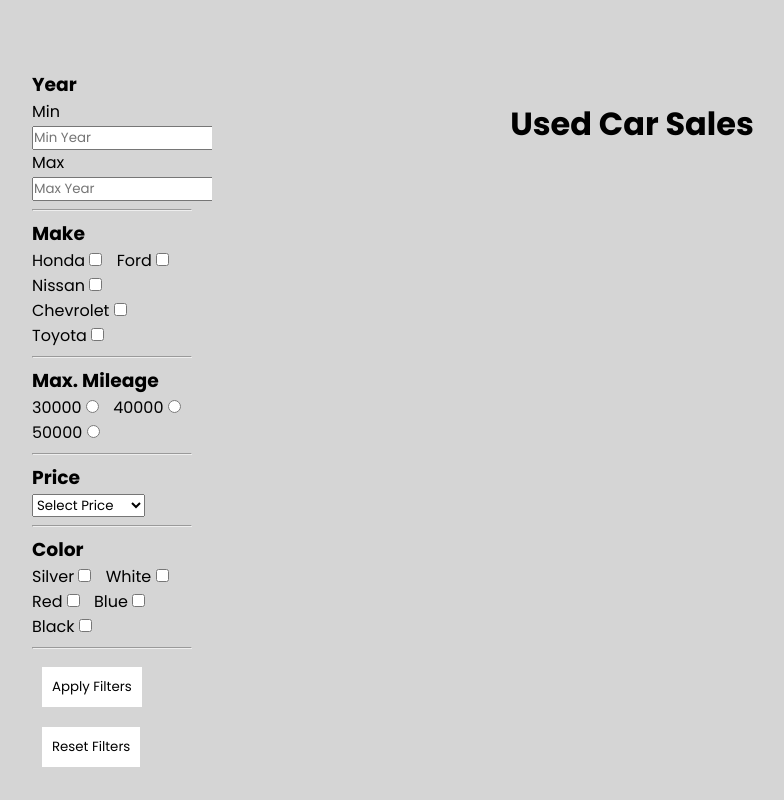
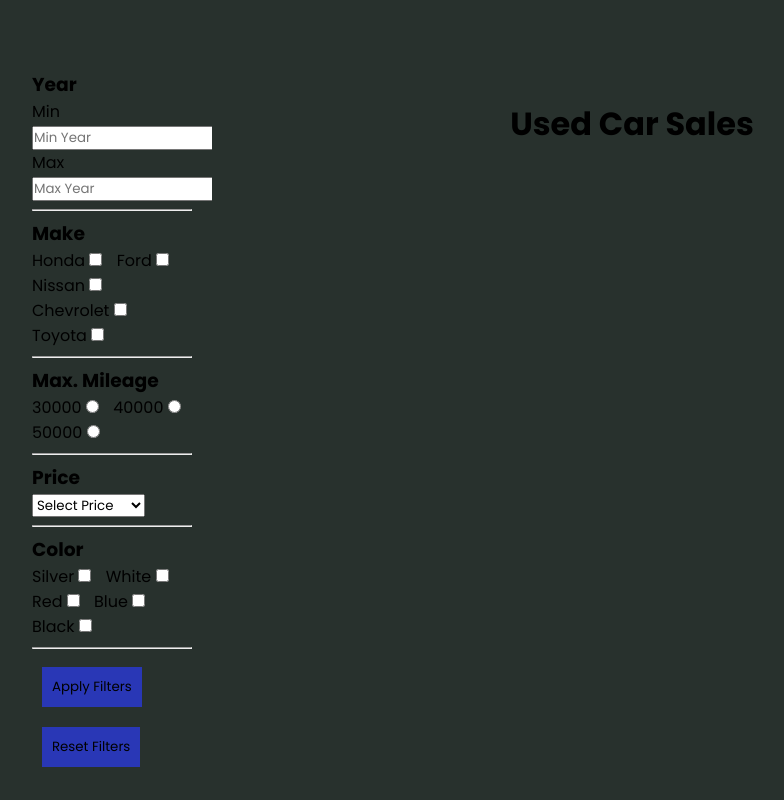
Before and after one commit to its-at/alejah_tillerson_pa5, a plain HTML site: page index.html in a window 1280 px wide. Shown: the whole page, without its empty margins (8-792 px from the left). Drawn offline with Linux system fonts and the light colour scheme.

Commit message:
changed background and button color

```diff
--- a/css/style.css
+++ b/css/style.css
@@ -9,7 +9,7 @@
 }
 
 body{
-    background: rgb(213, 213, 213);
+    background: rgb(40, 49, 45);
 }
 
 header{
@@ -50,7 +50,7 @@ header{
 
 /* Start of styling the buttons */
 button {
-    background-color: white;
+    background-color: rgb(41, 55, 182);
     color: black;
     padding: 10px 10px;
     margin: 10px 10px;
@@ -60,7 +60,7 @@ button {
 }
 
 button:hover {
-    background-color: #f2f2f2;
+    background-color: #f7f6f6;
 }
 
 /* End of styling the buttons */
```
